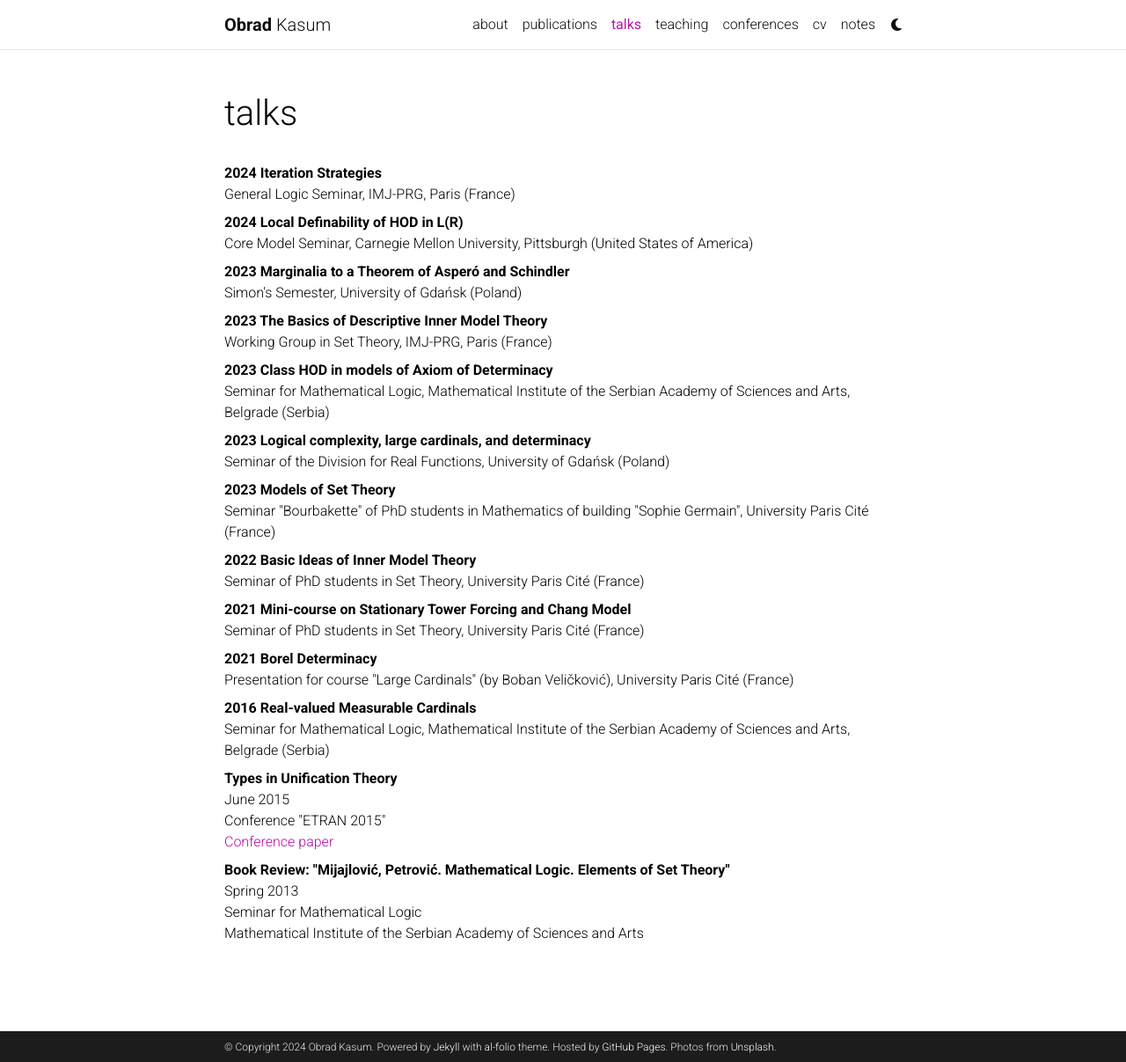
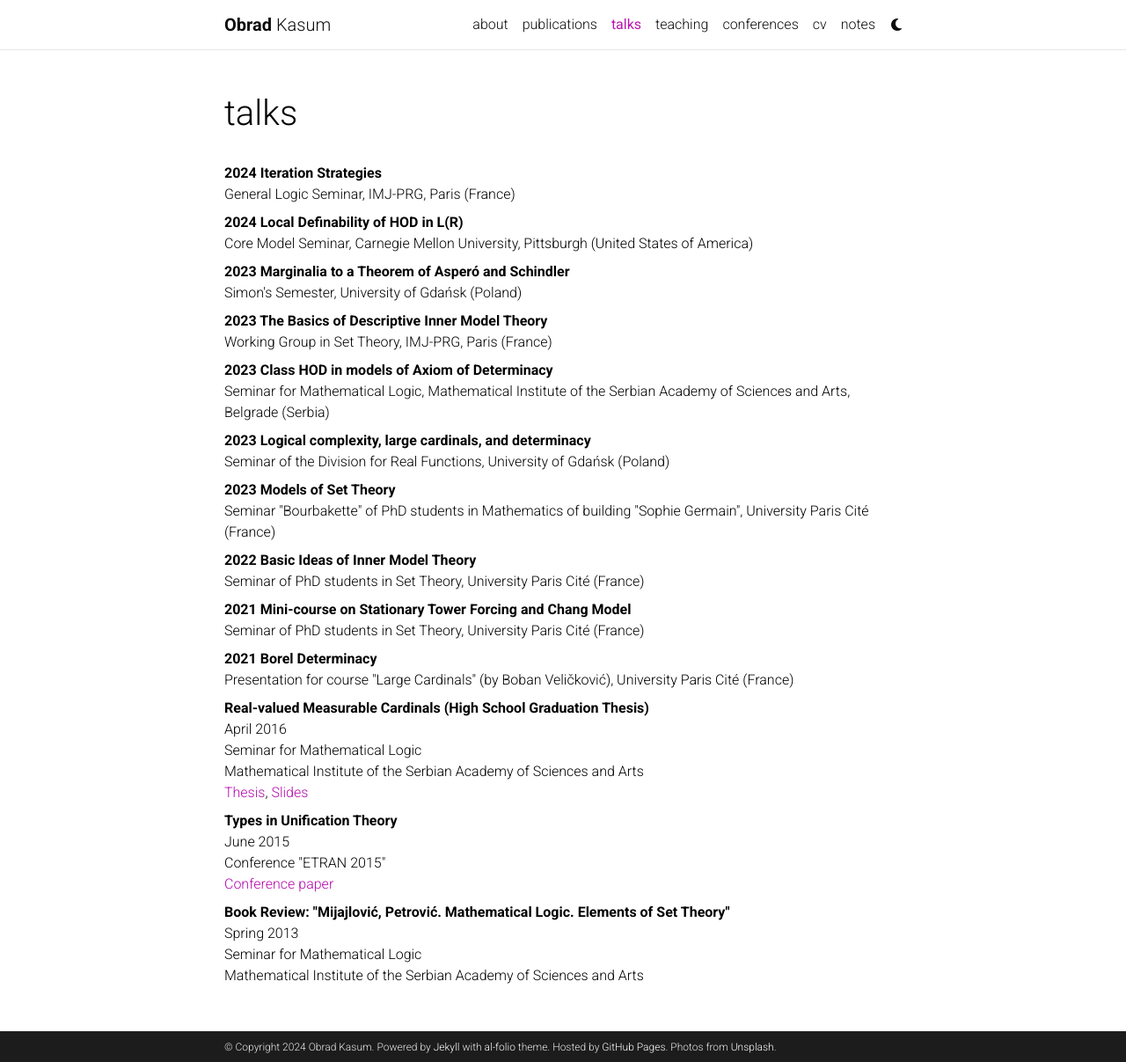
Before and after one commit to obradkasum/obradkasum.github.io, a Jekyll site: the page built from _pages/talks.md, in a window 1280 px wide and 1207 px high. Shown: the whole window at 88% size. Built offline with Jekyll 4.4.1, drawn with Linux system fonts in a browser that asks for light colours; comment, search, counter and statistics services are not loaded; a style sheet for code colours, icons or effects is not loaded.

Commit message:
Update talks.md

```diff
--- a/_pages/talks.md
+++ b/_pages/talks.md
@@ -27,8 +27,12 @@ nav_order: 2
 <dd>Seminar of PhD students in Set Theory, University Paris Cité (France)</dd>
 <dt>2021 Borel Determinacy</dt>
 <dd>Presentation for course "Large Cardinals" (by Boban Veličković), University Paris Cité (France)</dd>
-<dt>2016 Real-valued Measurable Cardinals</dt>
-<dd>Seminar for Mathematical Logic, Mathematical Institute of the Serbian Academy of Sciences and Arts, Belgrade (Serbia)</dd>
+
+<dt>Real-valued Measurable Cardinals (High School Graduation Thesis)</dt>
+<dd>April 2016<br>
+    Seminar for Mathematical Logic<br>
+    Mathematical Institute of the Serbian Academy of Sciences and Arts<br>
+    <a href="https://drive.google.com/file/d/1uIM1v-IWGRDZTPX_bAUc3DqAhPMenIdh/view?usp=sharing"> Thesis</a>, <a href="https://drive.google.com/file/d/1CR-eQFEx366lXxOB1yp03mAaFMsD0Mwb/view?usp=sharing">Slides</a></dd>
 
 <dt>Types in Unification Theory</dt>
 <dd>June 2015<br>
```
